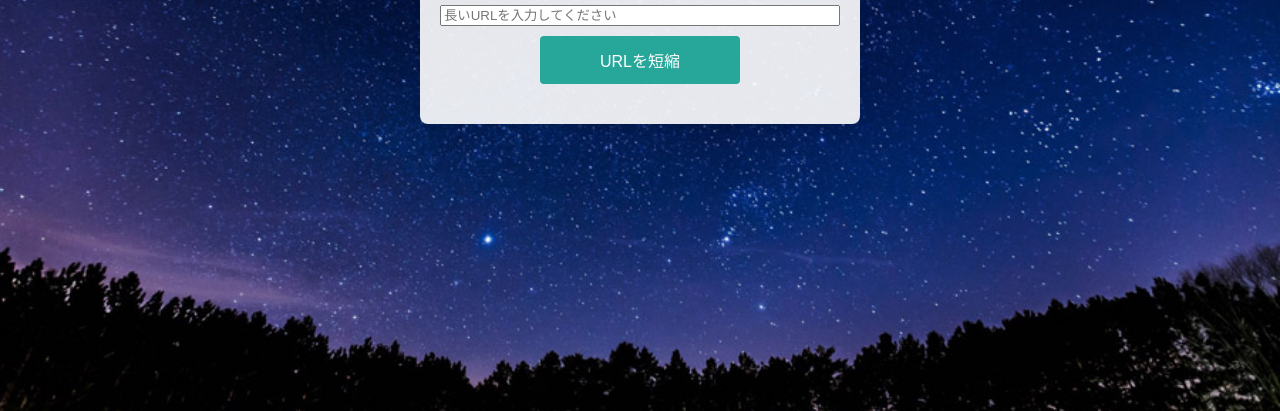
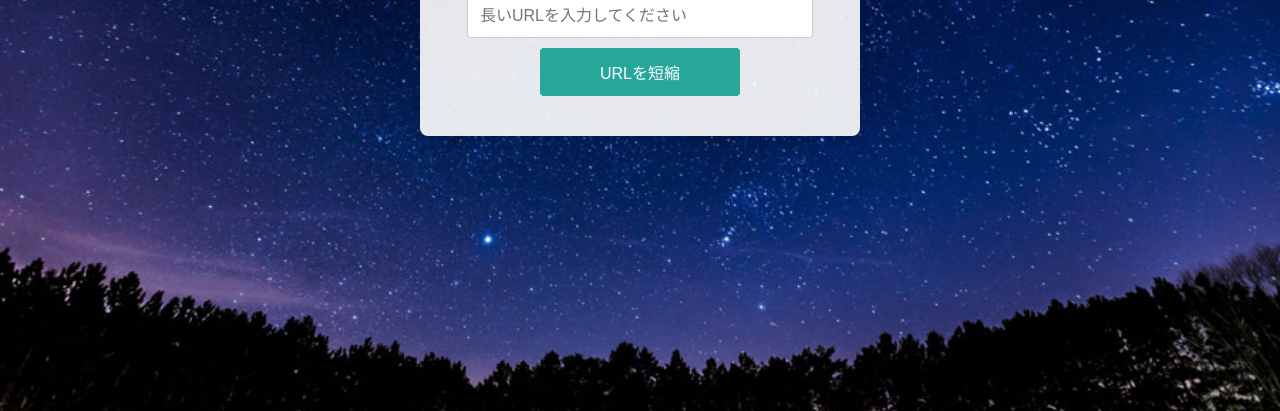
Before and after one commit to YU-TechnicalDepartment/short-url-service, a website: page public/index.html in a window 1280 px wide. Shown: the part 389-800 px from the top of the page. Drawn offline with Linux system fonts and the light colour scheme.

Commit message:
Update index.html

```diff
--- a/public/index.html
+++ b/public/index.html
@@ -40,7 +40,7 @@
       gap: 10px;
     }
     /* 入力欄をブロック要素にして中央に */
-    input[type="text"] {
+    input[type="url"] {
       display: block;
       margin: 0 auto;
       padding: 12px;
@@ -49,7 +49,7 @@
       border-radius: 4px;
       width: 80%;
     }
-    /* ボタンの設定：指定色 #26a79a */
+    /* ボタンの設定 */
     button {
       display: block;
       margin: 0 auto;
```
